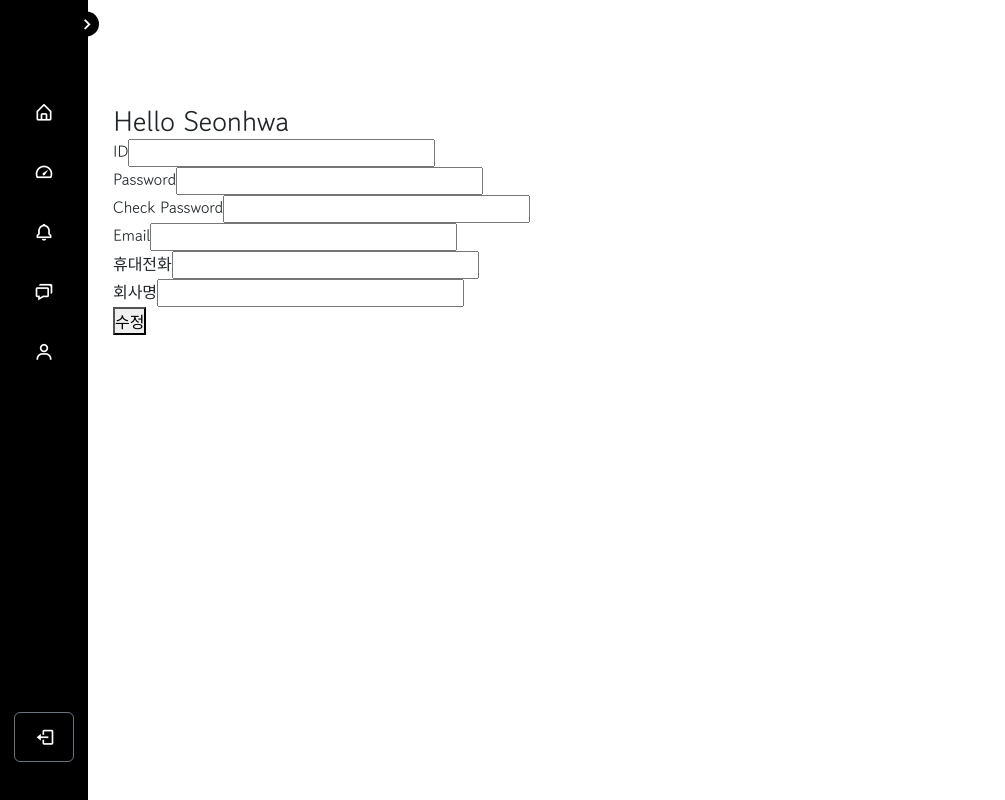
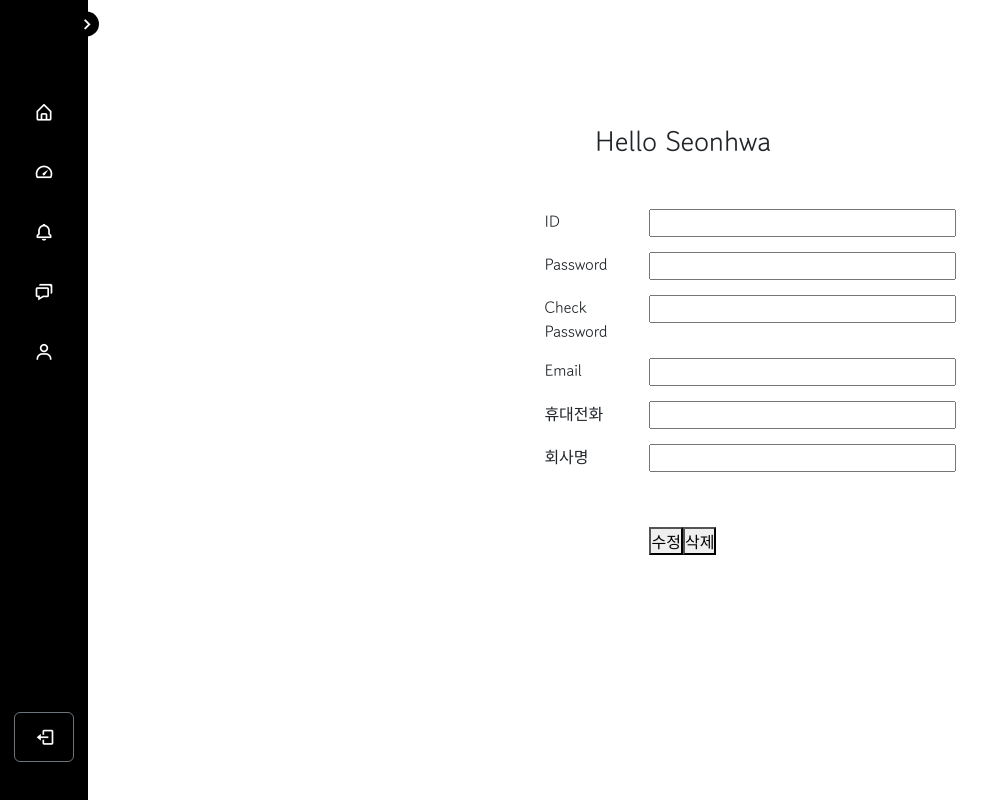
Before and after one commit to sominkimm/Final_Project, a Vue app in the folder Frontend/: page /mypage in a window 1280 px wide. Shown: the whole page, without its empty margins (0-1005 px from the left). Built offline with nearby package versions, Linux system fonts and the light colour scheme; sample sign-in values are in the browser's storage.

Commit message:
Fix modal components, webGL

```diff
--- a/Frontend/src/assets/control.js
+++ b/Frontend/src/assets/control.js
@@ -12,7 +12,7 @@ class Control {
 
   setControl() {
     this.controls.minDistance = 20
-    this.controls.maxDistance = 100
+    this.controls.maxDistance = 70
     this.controls.target.set(0, 0, 0)
     this.controls.enableDamping = true
   }
--- a/Frontend/src/assets/event.js
+++ b/Frontend/src/assets/event.js
@@ -3,20 +3,24 @@
  * 방식은 자유지만 본 프로젝트에서는 mqtt를 사용함
  */
 import mqtt from 'mqtt'
+import * as dat from 'dat.gui'
 
 class Event {
   constructor(element, edukit) {
-    const toggleButtonElement = document.createElement('button')
-    toggleButtonElement.style.position = 'absolute'
-    toggleButtonElement.style.top = '65%'
-    toggleButtonElement.style.left = '80%'
+    this.gui = new dat.GUI({ autoPlace: false })
+
+    // const toggleButtonElement = document.createElement('button')
+    // toggleButtonElement.style.position = 'absolute'
+    // toggleButtonElement.style.top = '65%'
+    // toggleButtonElement.style.left = '80%'
     // toggleButtonElement.style.width = '50px'
-    toggleButtonElement.style.width = '150px'
-    toggleButtonElement.style.height = '50px'
-    toggleButtonElement.style.background = 'transparent'
-    toggleButtonElement.style.border = 'none'
-    const toggleButton = toggleButtonElement.appendChild(document.createElement('button'))
-    toggleButton.innerText = 'MQTT'
+    // toggleButtonElement.style.width = '150px'
+    // toggleButtonElement.style.height = '50px'
+    // toggleButtonElement.style.background = 'transparent'
+    // toggleButtonElement.style.border = 'none'
+    // const toggleButton = toggleButtonElement.appendChild(document.createElement('button'))
+    // toggleButton.innerText = 'MQTT'
+    // toggleButton.style.
 
     // toggleButton.innerText = 'MQTT'
     // toggleButton.style.backgroundColor = 'yellow'
@@ -28,9 +32,9 @@ class Event {
     // eventElement.style.marginRight = '0'
     eventElement.style.top = '65%'
     eventElement.style.left = '85%'
-    toggleButton.addEventListener('click', () => {
-      toggleButton.classList.toggle(eventElement)
-    })
+    // toggleButton.addEventListener('click', () => {
+    //   toggleButton.classList.toggle(eventElement)
+    // })
 
     // document.template.appendChild(toggleButton)
 
@@ -74,7 +78,7 @@ class Event {
     })
 
     element.appendChild(eventElement)
-    element.appendChild(toggleButtonElement)
+    // element.appendChild(toggleButtonElement)
   }
 
   setEvent(props) {
--- a/Frontend/src/main.js
+++ b/Frontend/src/main.js
@@ -2,6 +2,7 @@ import Vue from 'vue'
 import App from './App.vue'
 import router from './router'
 import store from './store'
+import axios from 'axios'
 
 // bootstrap
 import { BootstrapVue, IconsPlugin } from 'bootstrap-vue'
@@ -12,6 +13,7 @@ Vue.use(BootstrapVue)
 Vue.use(IconsPlugin)
 
 Vue.config.productionTip = false
+Vue.prototype.$axios = axios
 
 new Vue({
   router,
--- a/Frontend/src/router/index.js
+++ b/Frontend/src/router/index.js
@@ -71,7 +71,9 @@ const routes = [
 const router = new VueRouter({
   mode: 'history',
   base: process.env.BASE_URL,
-  routes
+  routes,
+  linkActiveClass: 'active',
+  linkExactActiveClass: 'active'
 })
 
 router.beforeEach(async (to, from, next) => {
--- a/Frontend/src/store/models/user.js
+++ b/Frontend/src/store/models/user.js
@@ -3,17 +3,17 @@ import api from '../apiUtil'
 // 초기값 선언
 const stateInit = {
   User: {
-    id: null,
-    departmentId: null,
-    name: null,
+    // id: null,
+    // departmentId: null,
+    factoryname: null,
     userid: null,
     password: null,
-    role: null,
+    // role: null,
     email: null,
-    phone: null,
-    updatedPwDate: null,
-    createdAt: null,
-    updatedAt: null
+    phone: null
+    // updatedPwDate: null,
+    // createdAt: null,
+    // updatedAt: null
   }
 }
 
--- a/Frontend/src/views/profile/mypage.vue
+++ b/Frontend/src/views/profile/mypage.vue
@@ -1,40 +1,94 @@
 <template>
-  <div class="wrapper">
-    <div class="form-wrapper sign-up">
-      <form action @submit.prevent="handleSubmit">
+  <b-container>
+    <b-row>
+      <b-col cols="5">
+        <form action>
           <h3>Hello Seonhwa</h3>
-        <div class="input-group">
+          <b-row class="input-group">
+            <b-col cols="2">
               <label for="">ID</label>
-          <input v-model="s_userid" type="text" required />
-        </div>
-        <div class="input-group">
+            </b-col>
+            <b-col cols="5">
+              <input id="userid" v-model="userid" type="text" required />
+            </b-col>
+          </b-row>
+          <b-row class="input-group">
+            <b-col cols="2">
               <label for="">Password</label>
-          <input v-model="s_password" type="password" required />
-        </div>
-        <div class="input-group">
+            </b-col>
+            <b-col cols="5">
+              <input id="password" v-model="password" type="password" required />
+            </b-col>
+          </b-row>
+          <b-row class="input-group">
+            <b-col cols="2">
               <label for="">Check Password</label>
-          <input v-model="passwordVerify" type="password" required @submit.prevent="verifyPw" />
-        </div>
-        <div class="input-group">
+            </b-col>
+            <b-col cols="5">
+              <input id="passwordVerify" v-model="passwordVerify" type="password" required @submit.prevent="verifyPw" />
+            </b-col>
+          </b-row>
+          <b-row class="input-group">
+            <b-col cols="2">
               <label for="">Email</label>
-          <input v-model="email" type="email" required />
-        </div>
-        <div class="input-group">
+            </b-col>
+            <b-col cols="5">
+              <input id="email" v-model="email" type="email" required />
+            </b-col>
+          </b-row>
+          <b-row class="input-group">
+            <b-col cols="2">
               <label for="">휴대전화</label>
-          <input v-model="phone" type="tel" required />
-        </div>
-        <div class="input-group">
+            </b-col>
+            <b-col cols="5">
+              <input id="phone" v-model="phone" type="tel" required />
+            </b-col>
+          </b-row>
+          <b-row class="input-group">
+            <b-col cols="2">
               <label for="">회사명</label>
-          <input v-model="factoryname" required @keyup.enter="submitForm" />
-        </div>
-        <button type="button" @click="submitForm">수정</button>
+            </b-col>
+            <b-col cols="5">
+              <input id="factoryname" v-model="factoryname" required @keyup.enter="submitForm" />
+            </b-col>
+          </b-row>
+          <b-row>
+            <button type="button" class="btn_edit" @click="edit_profile">수정</button>
+            <button type="button" class="btn_edit" @click="delete_profile">삭제</button>
+          </b-row>
         </form>
-    </div>
-  </div>
+      </b-col>
+      <!-- <b-col cols="3">
+        <img :src="data" alt="" />
+      </b-col> -->
+    </b-row>
+  </b-container>
 </template>
 
 <script>
-export default {}
+export default {
+  data() {
+    return {
+      userid: '',
+      password: '',
+      email: '',
+      phone: '',
+      factoryname: ''
+    }
+  },
+  computed: {
+    isLoggedin() {
+      let login = false
+      if (this.$store.getters.TokenUser && this.$store.getters.TokenUser.id > 0) {
+        login = true
+      }
+      return login
+    },
+    infoData() {
+      return this.$store.getters.User
+    }
+  }
+}
 </script>
 
 <style lang="scss" scoped>
@@ -42,11 +96,24 @@ export default {}
   margin: 0;
   padding: 0;
   box-sizing: border-box;
+  justify-content: center;
 }
-.wrapper {
-  position: relative;
-  margin-top: 100px;
+
+h3 {
+  text-align: center;
+  margin-top: 120px;
+  margin-bottom: 50px;
 }
-.form-wrapper {
+
+.input-group {
+  margin: 15px 0;
+}
+
+.input-group input {
+  margin-left: 25px;
+}
+
+.btn_edit {
+  margin-top: 40px;
 }
 </style>
--- a/Frontend/src/views/user/index.vue
+++ b/Frontend/src/views/user/index.vue
@@ -1,7 +1,7 @@
 <template>
   <div>
-    <h1>사용자 관리</h1>
-    <div style="margin-bottom: 5px">
+    <h1>작업현황</h1>
+    <!-- <div style="margin-bottom: 5px">
       <b-row>
         <b-col style="text-align: left" cols="3">
           <b-input-group class="mt-3">
@@ -16,7 +16,7 @@
           <b-button variant="success" size="sm" @click="onClickAddNew"> 신규등록 </b-button>
         </b-col>
       </b-row>
-    </div>
+    </div> -->
     <div>
       <b-table small hover striped :items="userList" :fields="fields">
         <template #cell(Department)="row">
--- a/Frontend/src/views/user/inform.vue
+++ b/Frontend/src/views/user/inform.vue
@@ -21,8 +21,8 @@
             </template>
           </b-form-select>
         </b-form-group>
-        <b-form-group label="아이디" label-for="userid" label-cols="3">
-          <b-form-input id="userid" v-model="user.userid" />
+        <b-form-group label="No" label-for="indexNum" label-cols="3">
+          <b-form-input id="indexNum" v-model="status.indexNum" />
         </b-form-group>
         <b-form-group label="비밀번호" label-for="password" label-cols="3">
           <b-form-input v-if="inputMode === 'insert'" id="password" v-model="user.password" type="password" />
--- a/Frontend/src/views/webgl/example.js
+++ b/Frontend/src/views/webgl/example.js
@@ -75,13 +75,20 @@ export default async element => {
     yAxis: -27,
     xAxis: -4375
   }
+  const axisFolder = gui.addFolder('Axis')
+  axisFolder.addOptions(options)
 
-  gui.addOptions(options)
-  gui.addFolder('Example')
+  axisFolder.addExample('yAxis', -27, 1301828, scene.resource.edukit)
+  axisFolder.addExample('xAxis', -4375, 25021563, scene.resource.edukit)
 
-  gui.addExample('yAxis', -27, 1301828, scene.resource.edukit)
-  gui.addExample('xAxis', -4375, 25021563, scene.resource.edukit)
-
+  const mqttFolder = gui.addFolder('MQTT')
+  let options2 = {
+    'MQTT HOST': '',
+    'MQTT Port': '',
+    'MQTT Path': '',
+    'MQTT Topic': ''
+  }
+  mqttFolder.addOptions(options2)
   // MQTT Event Setting
   new Event(element, scene.resource.edukit)
 
```
Also changed, not shown: Frontend/src/components/layout/Sidebar.vue (+27 -13 lines), Frontend/src/components/modal/boardModal.vue (added, +60 -0 lines), Frontend/src/components/modal/newModal.vue (added, +68 -0 lines). Lines whose indentation alone changed are shown as unchanged.
